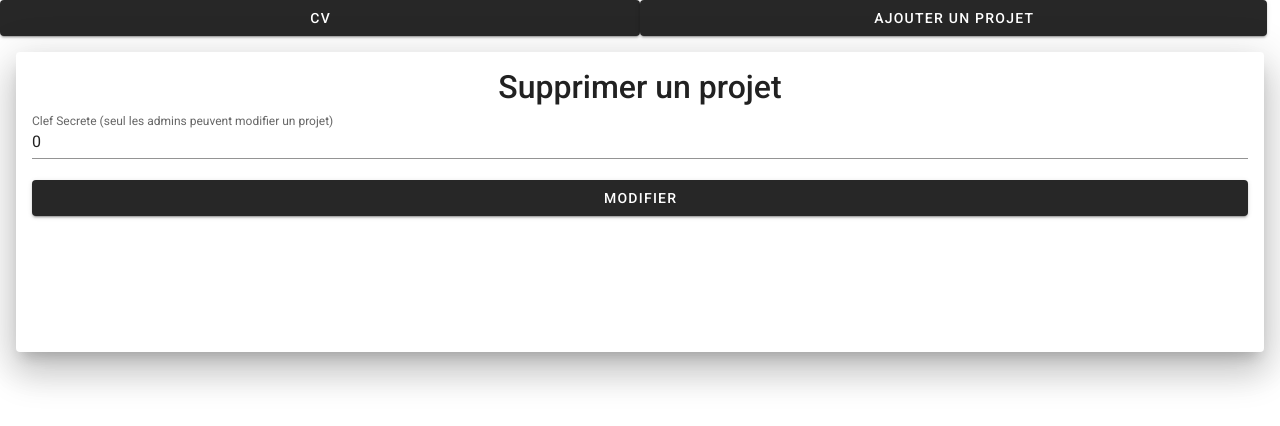
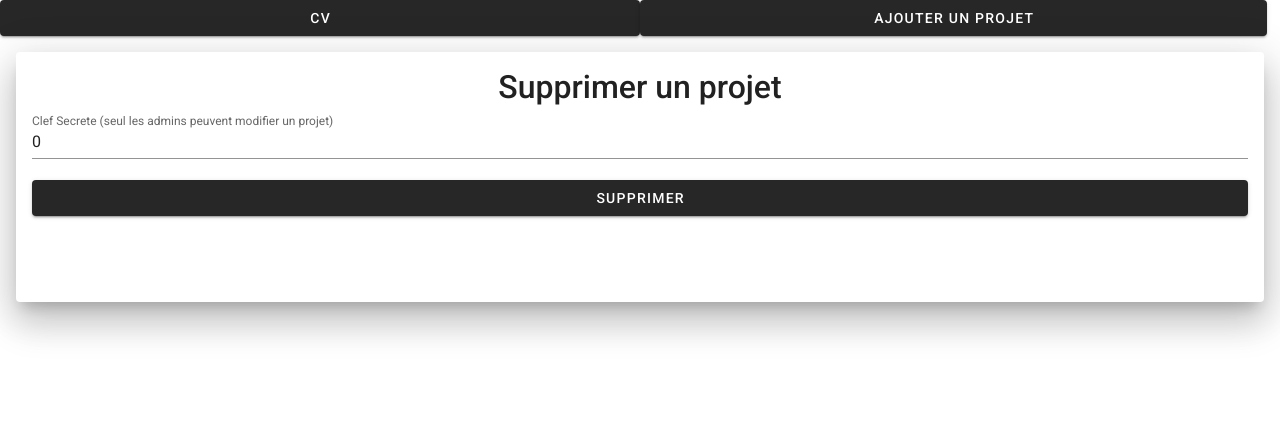
Before and after one commit to AlexisLemaire/alexis-lemaire-cv, a Nuxt app: page /deleteProject/1 in a window 1280 px wide. Shown: the top 426 px of the page. Built offline with nearby package versions, Linux system fonts and the light colour scheme.

Commit message:
feature: add GithubAPI link

```diff
--- a/layouts/default.vue
+++ b/layouts/default.vue
@@ -13,3 +13,9 @@
 <script>
 export default {};
 </script>
+
+<style>
+.v-alert {
+  margin: 1%;
+}
+</style>
--- a/pages/addProject.vue
+++ b/pages/addProject.vue
@@ -8,6 +8,7 @@
         <v-text-field v-model="project.description" label="Description" />
         <v-text-field v-model="project.link" label="Lien du site" />
         <v-text-field v-model="project.github" label="Github du site" />
+        <v-text-field v-model="project.githubAPI" label="Github de l'API" />
         <div>Date de mise en production :</div>
         <v-date-picker v-model="project.date" width="100%" />
 
--- a/pages/changeProject/_id.vue
+++ b/pages/changeProject/_id.vue
@@ -8,6 +8,7 @@
         <v-text-field v-model="project.description" label="Description" />
         <v-text-field v-model="project.link" label="Lien du site" />
         <v-text-field v-model="project.github" label="Github du site" />
+        <v-text-field v-model="project.githubAPI" label="Github de l'API" />
         <div>Date de mise en production :</div>
         <v-date-picker v-model="project.date" width="100%" />
 
--- a/pages/cv.vue
+++ b/pages/cv.vue
@@ -58,8 +58,9 @@
         <div>{{ selectedProject.description }}</div>
         <br />
         <div class="text-center">
-          <v-btn><a :href="selectedProject.link">Site</a></v-btn>
-          <v-btn><a :href="selectedProject.github">Github</a></v-btn>
+          <v-btn><a :href="selectedProject.link" target="_blank">Site</a></v-btn>
+          <v-btn><a :href="selectedProject.github" target="_blank">Github</a></v-btn>
+          <v-btn><a :href="selectedProject.githubAPI" target="_blank">Github API</a></v-btn>
           <v-btn :to="'/changeProject/' + selectedProject.id"><v-icon>mdi-cog</v-icon></v-btn>
           <v-btn :to="'/deleteProject/' + selectedProject.id"><v-icon>mdi-delete-empty</v-icon></v-btn>
         </div>
--- a/pages/deleteProject/_id.vue
+++ b/pages/deleteProject/_id.vue
@@ -4,7 +4,7 @@
       <h2 class="text-center">Supprimer un projet</h2>
       <v-form>
         <v-text-field v-model="secretKey" label="Clef Secrete (seul les admins peuvent modifier un projet)" />
-        <v-btn width="100%" dark @click="deleteProject()"> Modifier </v-btn>
+        <v-btn width="100%" dark @click="deleteProject()"> Supprimer </v-btn>
       </v-form>
       <v-alert v-if="res.error !== undefined" text color="red" outlined>{{ res.error }}</v-alert>
       <v-alert v-if="res.success !== undefined" text color="green" outlined>{{ res.success }}</v-alert>
@@ -32,7 +32,7 @@ export default {
 
 <style scoped>
 .v-card {
-  height: 300px;
+  height: 250px;
   overflow-y: scroll;
 }
 </style>
```
